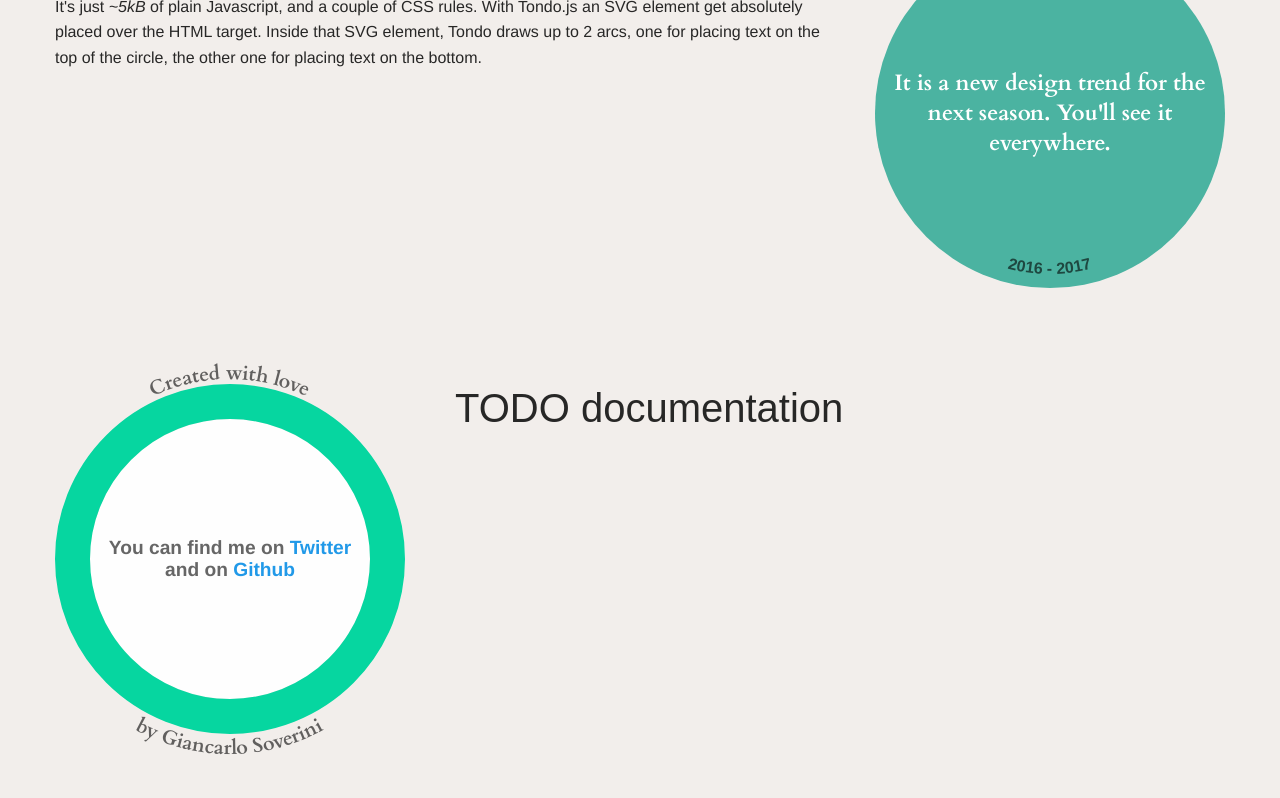
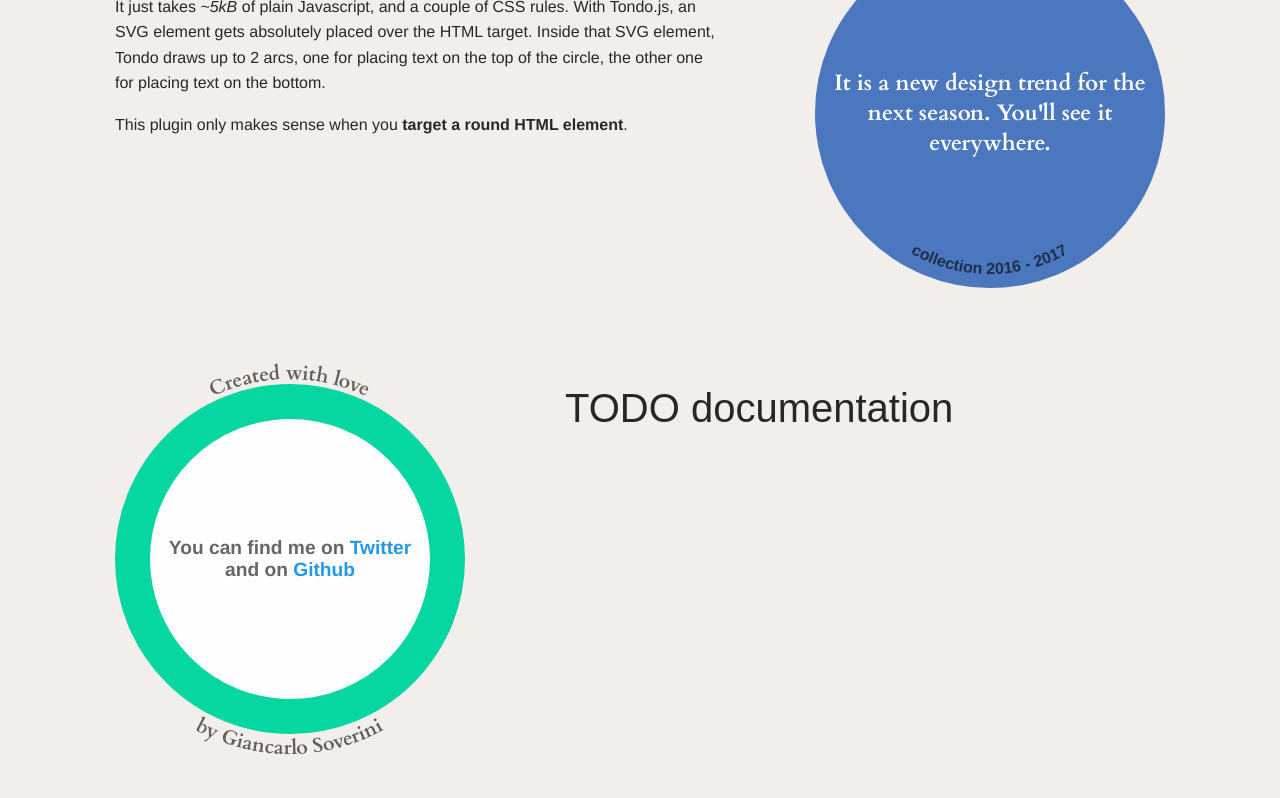
Before and after one commit to iliketomatoes/tondojs, a website: page index.html in a window 1280 px wide. Shown: the part 638-1436 px from the top of the page. Drawn offline with Linux system fonts and the light colour scheme; a web font is replaced by a local one.

Commit message:
chore: Update homepage

```diff
--- a/example/assets/scss/_settings.scss
+++ b/example/assets/scss/_settings.scss
@@ -46,7 +46,7 @@
 // ---------
 
 $global-font-size: 100%;
-$global-width: rem-calc(1200);
+$global-width: rem-calc(1080);
 $global-lineheight: 1.5;
 $foundation-palette: (
   primary: #2199e8,
--- a/example/assets/scss/_variables.scss
+++ b/example/assets/scss/_variables.scss
@@ -2,14 +2,14 @@
 
 $body-bg-color: #F2EEEB;
 
-$primary-text: rgba(#000, 0.84);
-$secondary-text: rgba(#000, 0.6);
+$primary-text: rgba(0,0,0,.84);
+$secondary-text: rgba(0,0,0,.6);
 
 $header-custom-font-family: 'Carrois Gothic SC', sans-serif;
 $body-custom-font-family: "Helvetica Neue", Helvetica, Arial, sans-serif;
 $body-alt-font-family: 'Cardo', serif;
 
-$palette-1: #F1F2EB, #06D6A0, #6B6D5E, #4BB3A1, #8E44AD;
+$palette-1: #F1F2EB, #06D6A0, #6B6D5E, #4B77BE, #8E44AD;
 
 $purple: nth($palette-1, 5);
 $azure: nth($palette-1, 4);
--- a/index.html
+++ b/index.html
@@ -25,14 +25,14 @@
     </header>
     <div class="home-section">
         <div class="row">
-            <div class="small-12 medium-5 large-4 columns">
+            <div class="small-12 medium-5 columns">
                 <div class="badge badge--big badge--purple">
                     <p class="badge__paragraph white">Tondo.js lets you easily create some SVG curved text to wrap HTML round badges.</p>
                 </div>
             </div>
-            <div class="medium-7 large-8 columns">
+            <div class="medium-7 columns">
                 <article>
-                    <h2>It's not that common seeing curved text on the internet.</h2>
+                    <h2>It's not that common to see curved text on the internet.</h2>
                     <p>If you wanted to style some text that way, till now you could do that with a couple of jQuery plugins, which however offer less power - compared to this plugin - and have some third-parties dependencies:</p>
                     <ul>
                         <li>
@@ -54,11 +54,13 @@
 
     <div class="home-section">
         <div class="row">
-            <div class="small-12 medium-8 columns">
+            <div class="small-12 medium-7 columns">
                 <h2>This plugin is different.</h2>
-                <p>It's just <i>~5kB</i> of plain Javascript, and a couple of CSS rules. With Tondo.js an SVG element get absolutely placed over the HTML target. Inside that SVG element, Tondo draws up to 2 arcs, one for placing text on the top of the circle, the other one for placing text on the bottom.</p>
+                <p>It just takes <i>~5kB</i> of plain Javascript, and a couple of CSS rules. With Tondo.js, an SVG element gets absolutely placed over the HTML target. Inside that SVG element, Tondo draws up to 2 arcs, one for placing text on the top of the circle, the other one for placing text on the bottom.</p>
+
+                <p>This plugin only makes sense when you <strong>target a round HTML element</strong>.</p>
             </div>
-            <div class="small-12 medium-4 columns">
+            <div class="small-12 medium-5 columns">
                 <div class="badge badge--big badge--azure">
                     <p class="badge__paragraph white">It is a new design trend for the next season. You'll see it everywhere.</p>
                 </div>
@@ -68,12 +70,12 @@
 
    <div class="home-section">
         <div class="row">
-            <div class="small-12 medium-4 columns">
+            <div class="small-12 medium-5 columns">
                 <div class="badge badge--big badge--dark">
                     <p class="badge__paragraph badge__paragraph--bio">You can find me on <a href="https://twitter.com/GSoverini/">Twitter</a> and on <a href="https://github.com/iliketomatoes">Github</a></p>
                 </div>
             </div>
-            <div class="small-12 medium-8 columns">
+            <div class="small-12 medium-7 columns">
                 <h2>TODO documentation</h2>
             </div>
         </div>
@@ -94,11 +96,11 @@
     var secondCircle = new Tondo('.badge--azure', {
         customClass: 'tondo--azure',
         tondoUp: {
-            text: 'fall winter',
+            text: 'Fall winter',
             gap: -32
         },
         tondoDown: {
-            text: '2016 - 2017',
+            text: 'collection 2016 - 2017',
             textPathClass: 'textPath-small',
             gap: -14
         }
```
Also changed, not shown: example/assets/css/app.css.
